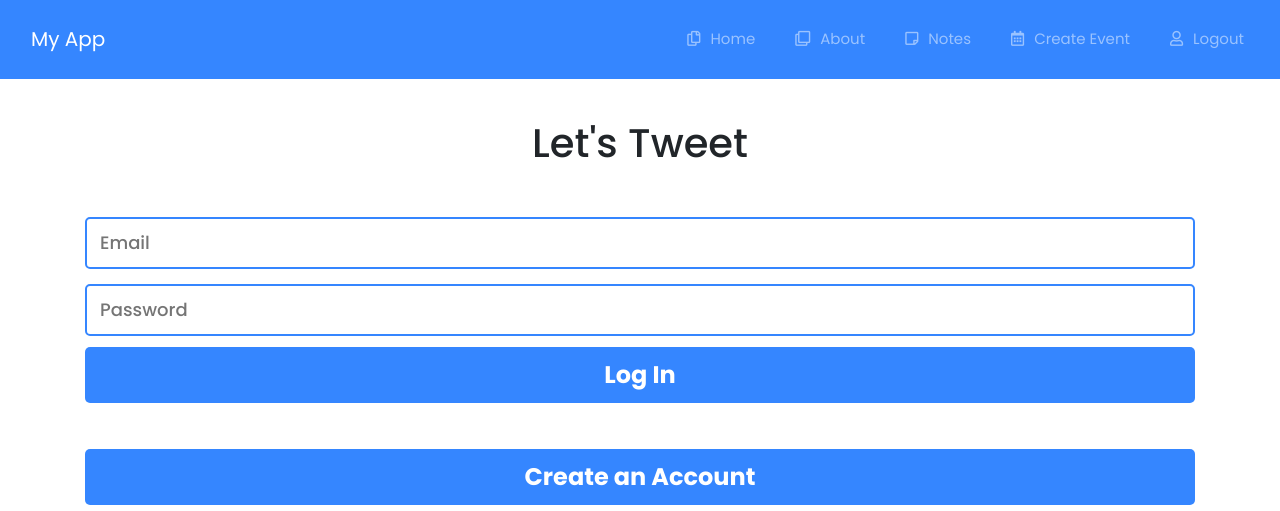
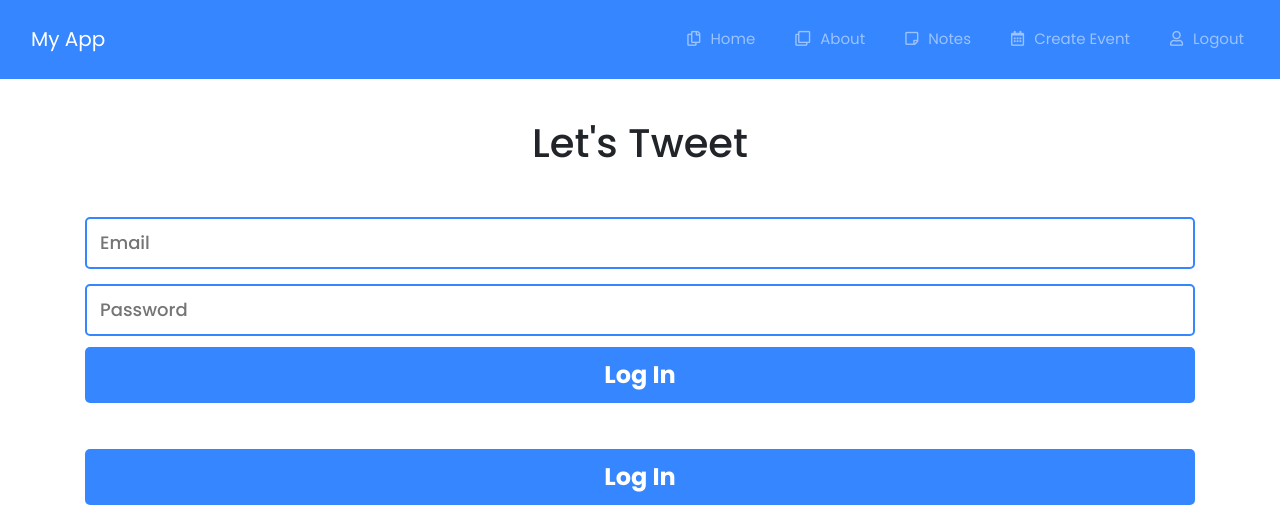
Before and after one commit to Bryse88/SEO-Project, a Flask app: template templates/main.html in a window 1280 px wide. Shown: the top 511 px of the page. Run offline with Flask 3, Linux system fonts and the light colour scheme; the template is opened without the code that fills it, so the values that code supplies are empty; some libraries are stand-ins or nearby versions.

Commit message:
Update main.html
b

```diff
--- a/templates/main.html
+++ b/templates/main.html
@@ -1,6 +1,6 @@
 {% extends "layout.html" %}
 
-  {% block content %}
+{% block content %}
 <h1>Let's Tweet</h1>
     <div>
 
@@ -11,6 +11,11 @@
         </form>
     </div>
     <div>
+        <form action="/login" method ="GET">
+            <input type="submit" value="Log In">
+        </form>
+    </div>
+    <div>
         <form action="/register" method="GET" >
             <input type="submit" value="Create an Account">
         </form>
```
